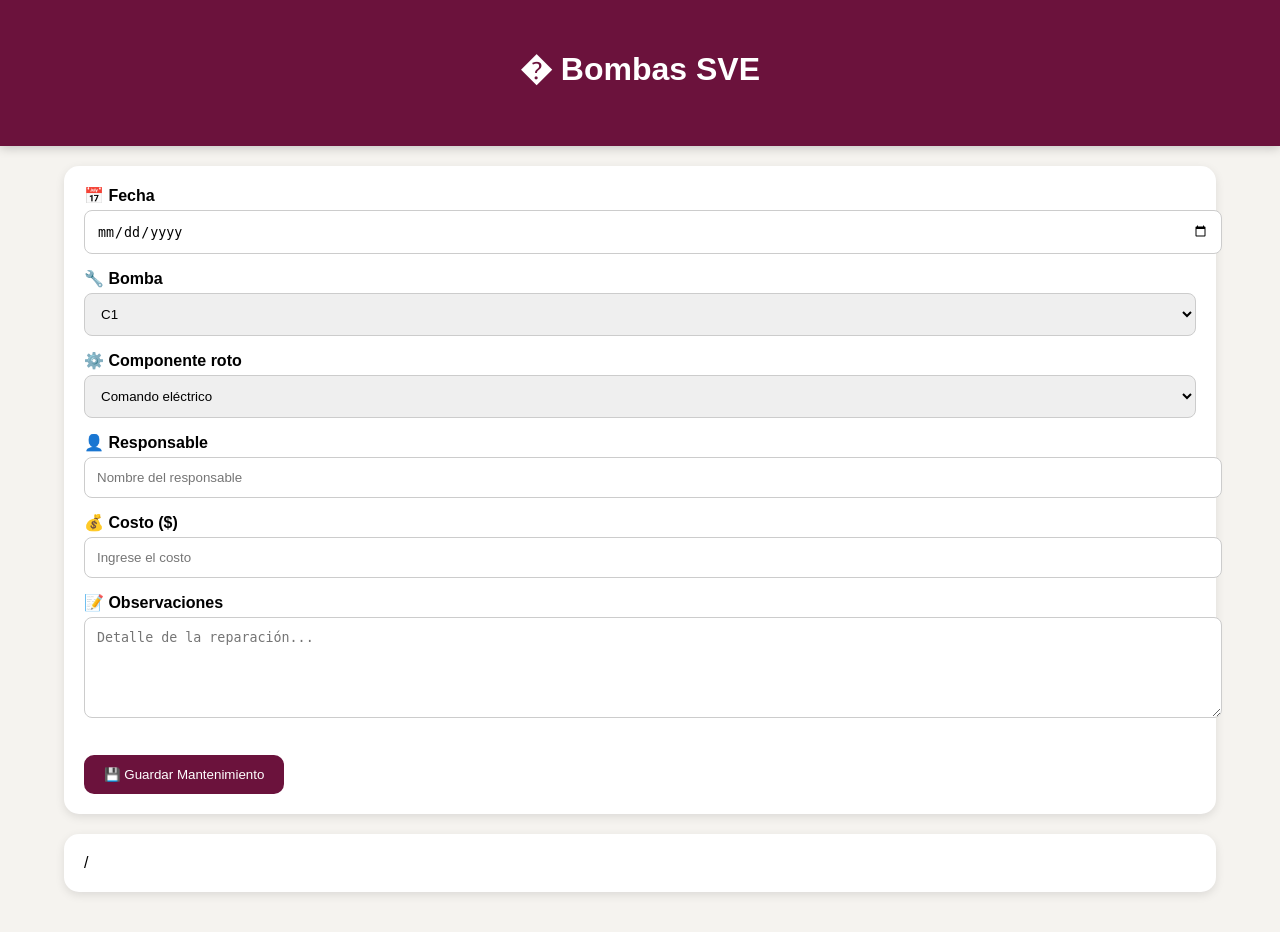
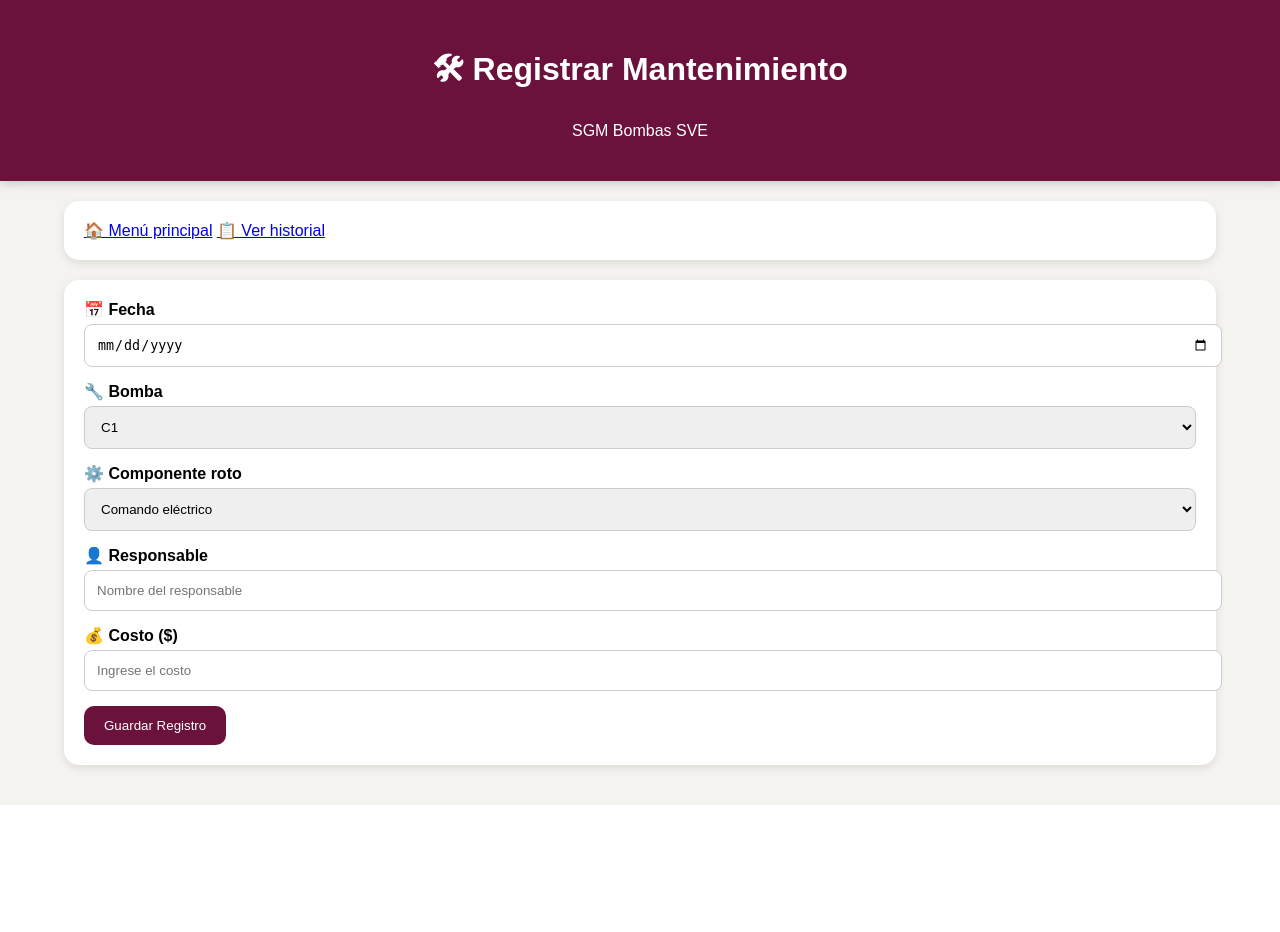
Before and after one commit to encuestasuedc-droid/sgm-bombas-sve, a Flask app: page /nuevo in a window 1280 px wide. After the commit the page ends 805 px from the top, so only its background shows below. Run offline with Flask 3, Linux system fonts and the light colour scheme.

Commit message:
registro.html

```diff
--- a/templates/registro.html
+++ b/templates/registro.html
@@ -1,79 +1,58 @@
 <!DOCTYPE html>
-<html>
+<html lang="es">
 <head>
+    <meta charset="UTF-8">
+    <meta name="viewport" content="width=device-width, initial-scale=1.0">
     <title>Registrar Mantenimiento</title>
-
-    <link rel="stylesheet"
-          href="{{ url_for('static', filename='css/style.css') }}">
-
+    <link rel="stylesheet" href="{{ url_for('static', filename='css/style.css') }}">
 </head>
-
 <body>
-
     <header>
-    <h1>� Bombas SVE</p>
+        <h1>🛠 Registrar Mantenimiento</h1>
+        <p>SGM Bombas SVE</p>
     </header>
 
     <div class="container">
+        <div class="card de-navegacion">
+            <a href="/">🏠 Menú principal</a>
+            <a href="/historial">📋 Ver historial</a>
+        </div>
 
         <div class="card">
-
             <form method="POST">
-
                 <label><b>📅 Fecha</b></label>
-            <input type="date"
-                   name="fecha"
-                   required>
+                <input type="date" name="fecha" required>
 
                 <label><b>🔧 Bomba</b></label>
-            <select name="bomba">
-
-                {% for i in range(1,24) %}
-                <option>C{{i}}</option>
+                <select name="bomba" required>
+                    {% for i in range(1, 24) %}
+                    <option value="C{{ i }}">C{{ i }}</option>
                     {% endfor %}
-
                 </select>
 
                 <label><b>⚙️ Componente roto</b></label>
-            <select name="componente">
-
-                <option>Comando eléctrico</option>
-                <option>Cable y enchufe</option>
-                <option>Motor</option>
-                <option>Turbina</option>
-                <option>Cabezal</option>
-                <option>Rulemán</option>
-                <option>Estopada</option>
-                <option>Pintado</option>
-                <option>Ruedas</option>
-
+                <select name="componente" required>
+                    <option value="Comando eléctrico">Comando eléctrico</option>
+                    <option value="Cable y enchufe">Cable y enchufe</option>
+                    <option value="Motor">Motor</option>
+                    <option value="Turbina">Turbina</option>
+                    <option value="Cabezal">Cabezal</option>
+                    <option value="Rulemán">Rulemán</option>
+                    <option value="Estopada">Estopada</option>
+                    <option value="Pintado">Pintado</option>
+                    <option value="Ruedas">Ruedas</option>
                 </select>
 
                 <label><b>👤 Responsable</b></label>
-            <input type="text"
-                   name="responsable"
-                   placeholder="Nombre del responsable">
+                <input type="text" name="responsable" placeholder="Nombre del responsable">
 
                 <label><b>💰 Costo ($)</b></label>
-            <input type="number"
-                   name="costo"
-                   placeholder="Ingrese el costo">
+                <input type="number" name="costo" min="0" step="0.01" placeholder="Ingrese el costo" required>
 
-            <label><b>📝 Observaciones</b></label>
-            <textarea name="observacion"
-                      rows="5"
-                      placeholder="Detalle de la reparación..."></textarea>
-
-            <br><br>
-
-            <button type="submit">
-                💾 Guardar Mantenimiento
-            </button>
-
+                <!-- Botón para enviar el formulario -->
+                <button type="submit" class="btn-enviar">Guardar Registro</button>
             </form>
-
         </div>
-
-    <div class="card">
-
-        /
+    </div>
+</body>
+</html>
```
Lines whose indentation alone changed are shown as unchanged.
